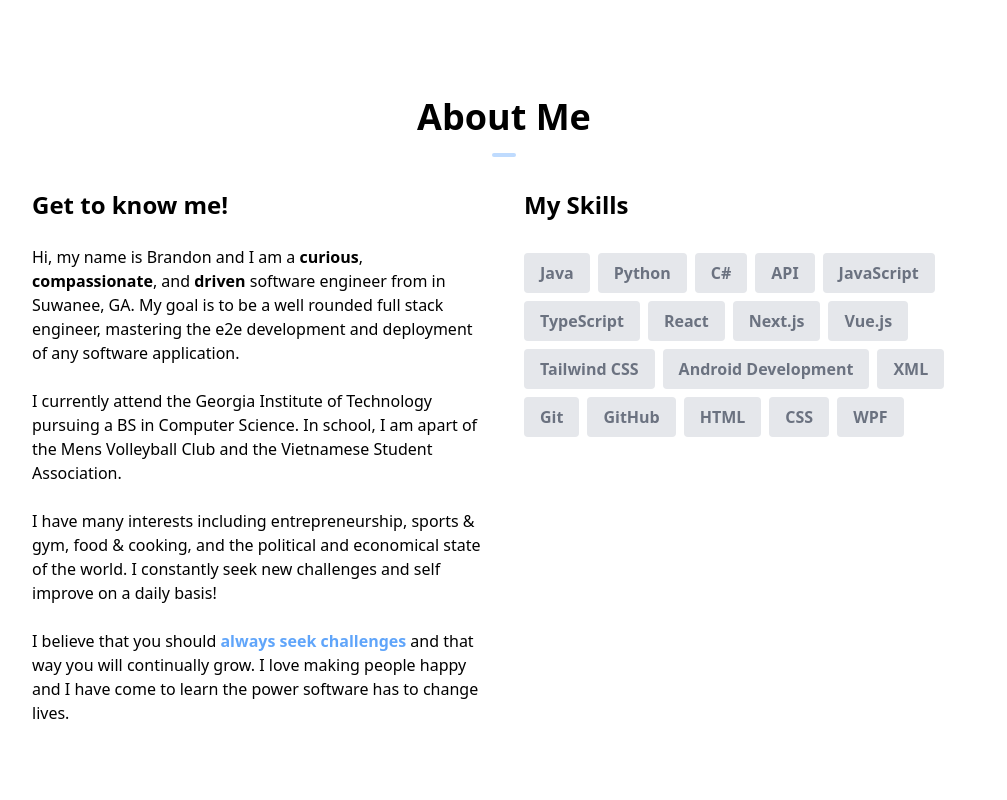
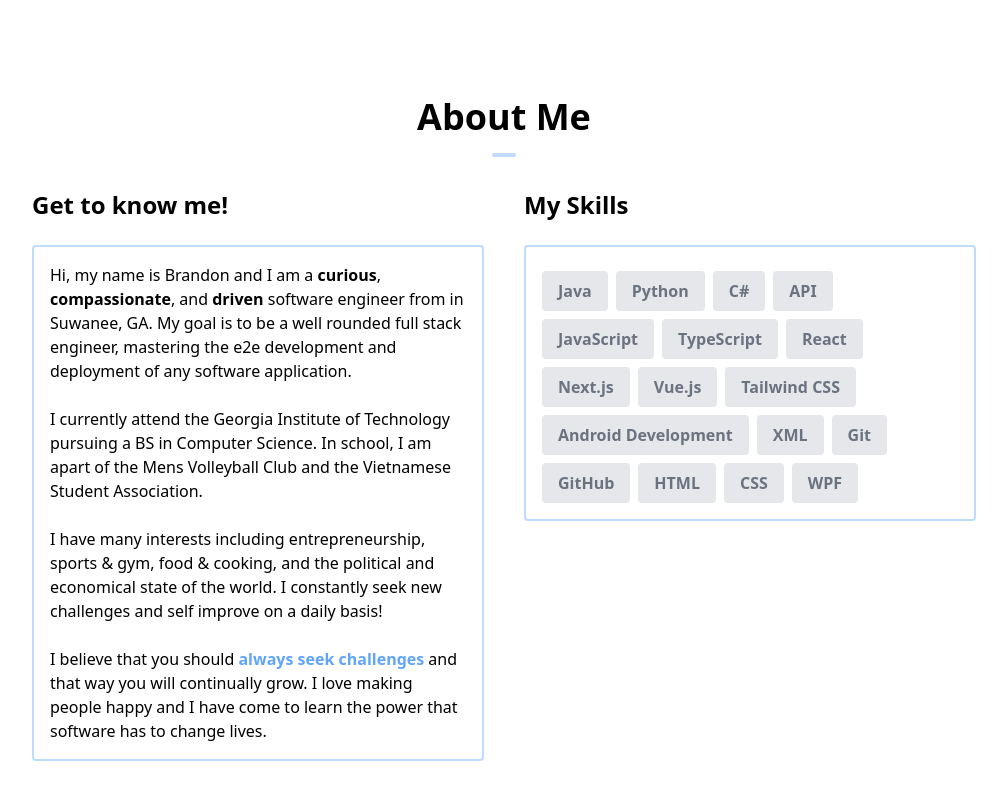
Before and after one commit to iphonecats/Bho-Portfolio, a Next.js app in the folder bho-portfolio/: page / in a window 1280 px wide. Shown: the part 458-1258 px from the top of the page, without its empty margins (136-1143 px from the left). Built offline with nearby package versions, Linux system fonts and the light colour scheme.

Commit message:
Borders to about me section

```diff
--- a/bho-portfolio/src/app/components/AboutSection.tsx
+++ b/bho-portfolio/src/app/components/AboutSection.tsx
@@ -29,11 +29,12 @@ const AboutSection = () => {
           <hr className="w-6 h-1 mx-auto my-4 bg-blue-200 border-0 rounded"></hr>
         </h1>
 
-        <div className="flex flex-col space-y-10 items-stretch justify-center align-top md:space-x-10 md:space-y-0 md:p-4 md:flex-row md:text-left">
-          <div className="md:w-1/2 ">
+        <div className="flex flex-col space-y-10 items-stretch justify-center align-top md:space-x-10 md:space-y-0 md:p-4 md:flex-row md:text-left ">
+          <div className="md:w-1/2">
             <h1 className="text-center text-2xl font-bold mb-6 md:text-left">
               Get to know me!
             </h1>
+            <div className="p-4 border-2 rounded border-blue-200">
               <p>
                 Hi, my name is Brandon and I am a{" "}
                 <span className="font-bold">{" curious"}</span>,
@@ -61,12 +62,14 @@ const AboutSection = () => {
                   always seek challenges
                 </span>{" "}
                 and that way you will continually grow. I love making people happy and
-              I have come to learn the power software has to change lives.
+                I have come to learn the power that software has to change lives.
               </p>
+            </div>
+
           </div>
           <div className="text-center md:w-1/2 md:text-left">
             <h1 className="text-2xl font-bold mb-6">My Skills</h1>
-            <div className="flex flex-wrap flex-row justify-center z-10 md:justify-start">
+            <div className="flex flex-wrap flex-row justify-center z-10 md:justify-start p-4 border-2 rounded border-blue-200">
               {skills.map((item, idx) => {
                 return (
                   <p
```
Lines whose indentation alone changed are shown as unchanged.
